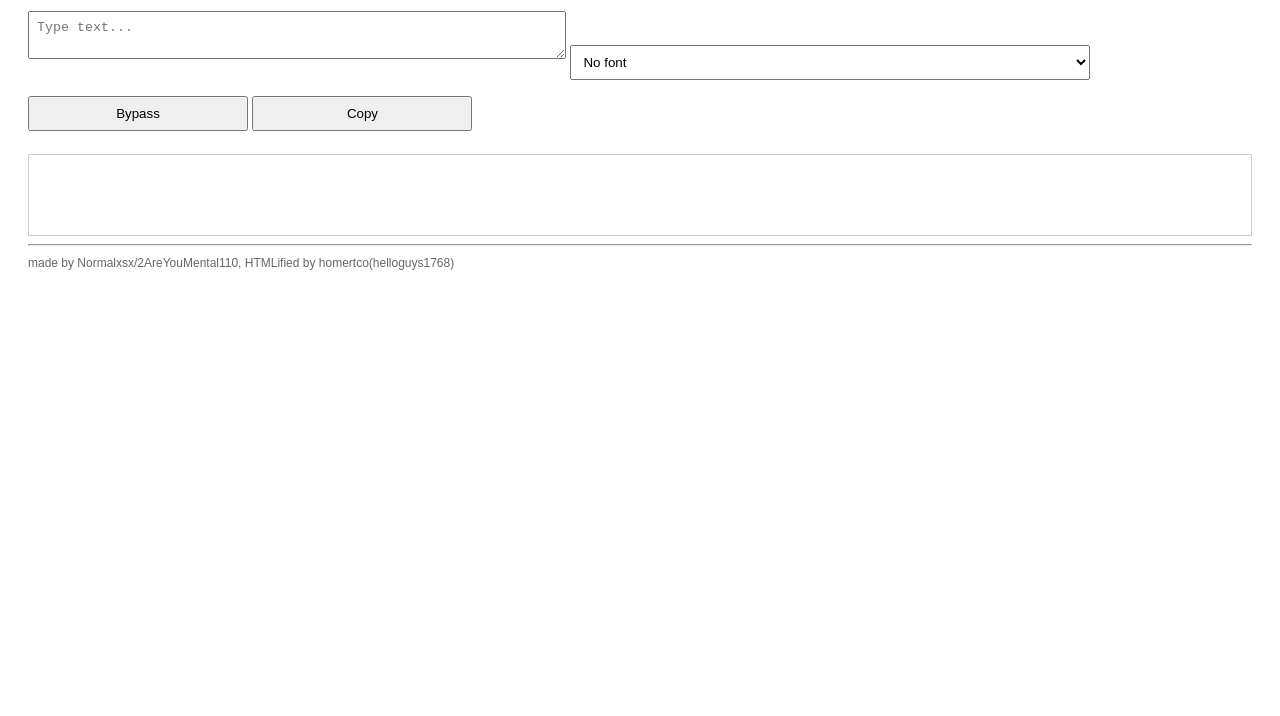
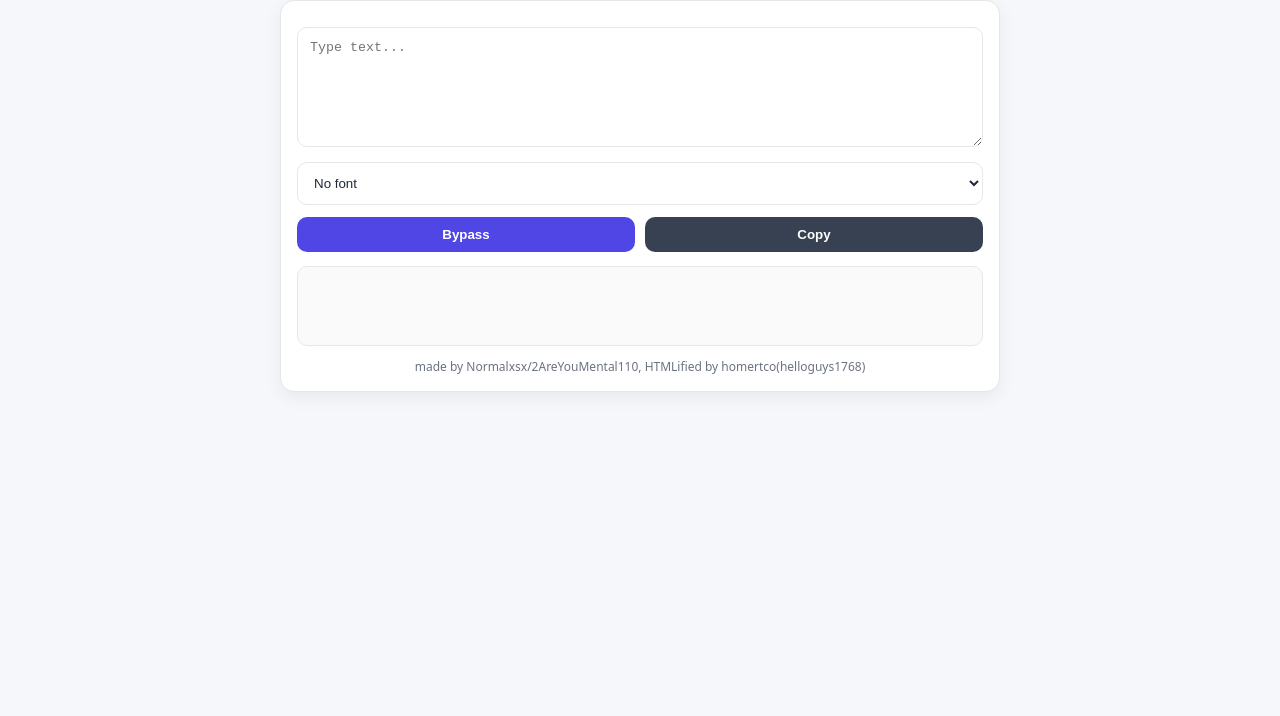
Before and after one commit to homertco/tcobypass, a plain HTML site: page index.html in a window 1280 px wide. Shown: the part 84-800 px from the top of the page. Drawn offline with Linux system fonts and the light colour scheme.

Commit message:
Update index.html

```diff
--- a/index.html
+++ b/index.html
@@ -2,86 +2,174 @@
 <html lang="en">
 <head>
 <meta charset="UTF-8">
+<meta name="viewport" content="width=device-width, initial-scale=1.0">
 <title>TCO Bypass</title>
 
 <style>
-  body {
-    font-family: Arial, sans-serif;
-    padding: 20px;
+  :root {
+    --bg: #f5f7fb;
+    --card: #ffffff;
+    --text: #1f2937;
+    --muted: #6b7280;
+    --border: #e5e7eb;
+    --accent: #4f46e5;
+    --accent-hover: #4338ca;
   }
 
-  textarea, select, button {
-    margin: 8px 0;
-    padding: 8px;
+  @media (prefers-color-scheme: dark) {
+    :root {
+      --bg: #0b1220;
+      --card: #111827;
+      --text: #e5e7eb;
+      --muted: #9ca3af;
+      --border: #1f2937;
+      --accent: #6366f1;
+      --accent-hover: #4f46e5;
+    }
+  }
+
+  * {
+    box-sizing: border-box;
+  }
+
+  body {
+    margin: 0;
+    font-family: system-ui, -apple-system, Segoe UI, Roboto, Arial, sans-serif;
+    background: var(--bg);
+    color: var(--text);
+    display: flex;
+    justify-content: center;
+    padding: 24px;
+  }
+
+  .container {
     width: 100%;
-    max-width: 520px;
+    max-width: 720px;
+  }
+
+  h3 {
+    margin-bottom: 16px;
+    font-weight: 600;
+  }
+
+  .card {
+    background: var(--card);
+    border: 1px solid var(--border);
+    border-radius: 14px;
+    padding: 16px;
+    box-shadow: 0 6px 18px rgba(0,0,0,0.06);
+  }
+
+  textarea, select {
+    width: 100%;
+    padding: 12px;
+    margin-top: 10px;
+    border: 1px solid var(--border);
+    border-radius: 10px;
+    background: transparent;
+    color: var(--text);
+    outline: none;
+  }
+
+  textarea {
+    min-height: 120px;
+    resize: vertical;
+  }
+
+  .controls {
+    display: flex;
+    gap: 10px;
+    flex-wrap: wrap;
+    margin-top: 12px;
+  }
+
+  button {
+    flex: 1;
+    min-width: 140px;
+    padding: 10px 14px;
+    border: none;
+    border-radius: 10px;
+    cursor: pointer;
+    font-weight: 600;
+    background: var(--accent);
+    color: white;
+    transition: 0.2s ease;
+  }
+
+  button:hover {
+    background: var(--accent-hover);
+  }
+
+  button.secondary {
+    background: #374151;
+  }
+
+  button.secondary:hover {
+    background: #111827;
   }
 
   #output {
-    margin-top: 15px;
-    padding: 10px;
-    border: 1px solid #ccc;
-    min-height: 60px;
+    margin-top: 14px;
+    padding: 12px;
+    border: 1px solid var(--border);
+    border-radius: 10px;
+    min-height: 80px;
+    white-space: pre-wrap;
     word-break: break-word;
-    white-space: pre-wrap;
+    background: rgba(0,0,0,0.02);
+  }
+
+  .footer {
+    font-size: 12px;
+    color: var(--muted);
+    margin-top: 12px;
+    text-align: center;
+  }
+
+  @media (max-width: 480px) {
+    body {
+      padding: 12px;
     }
 
     button {
-    width: 220px;
-    cursor: pointer;
+      min-width: 100%;
+    }
   }
 </style>
 </head>
 
 <body>
 
+<div class="container">
   <h3>TCO bypass</h3>
 
+  <div class="card">
     <textarea id="txt" placeholder="Type text..."></textarea>
+
     <select id="font">
       <option value="">No font</option>
-
       <option value="Roboto">Roboto</option>
-  <option value="RobotoCondensed">RobotoCondensed</option>
       <option value="Oswald">Oswald</option>
       <option value="Merriweather">Merriweather</option>
       <option value="Ubuntu">Ubuntu</option>
       <option value="Nunito">Nunito</option>
-  <option value="IndieFlower">IndieFlower</option>
-  <option value="Bangers">Bangers</option>
-  <option value="AmaticSC">AmaticSC</option>
-  <option value="PermanentMarker">PermanentMarker</option>
-  <option value="PatrickHand">PatrickHand</option>
-  <option value="Jura">Jura</option>
-  <option value="JosefinSans">JosefinSans</option>
-  <option value="GrenzeGotisch">GrenzeGotisch</option>
-  <option value="FredokaOne">FredokaOne</option>
-  <option value="DenkOne">DenkOne</option>
-
-  <!-- added fonts -->
-  <option value="Kalam">Kalam</option>
-  <option value="LuckiestGuy">LuckiestGuy</option>
-  <option value="TrilliumWeb">TrilliumWeb</option>
-  <option value="SpecialElite">SpecialElite</option>
-  <option value="Sarpanch">Sarpanch</option>
-  <option value="SourceSansPro">SourceSansPro</option>
-  <option value="Gotham">Gotham</option>
-  <option value="EBGaramond">EBGaramond</option>
-  <option value="BodoniModa">BodoniModa</option>
       <option value="Arial">Arial</option>
       <option value="Cinzel">Cinzel</option>
-  <option value="CinzelDecorative">CinzelDecorative</option>
     </select>
 
+    <div class="controls">
       <button onclick="generate()">Bypass</button>
-<button onclick="copyOutput()">Copy</button>
+      <button class="secondary" onclick="copyOutput()">Copy</button>
+    </div>
 
     <div id="output"></div>
-<hr>
 
-<div style="font-size: 12px; color: #666; margin-top: 10px;">
+    <div class="footer">
       made by Normalxsx/2AreYouMental110, HTMLified by homertco(helloguys1768)
     </div>
+  </div>
+</div>
+
 <script>
 function generate() {
   const txt = document.getElementById("txt").value;
@@ -97,7 +185,6 @@ function generate() {
 
   let returntxt = "";
 
-  // Lua behavior: wrap entire output only if font is not empty
   if (font !== "") {
     returntxt += `<font face="${font}">`;
   }
```
Lines whose indentation alone changed are shown as unchanged.
